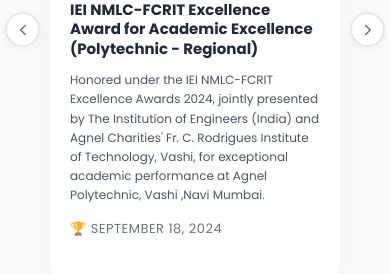
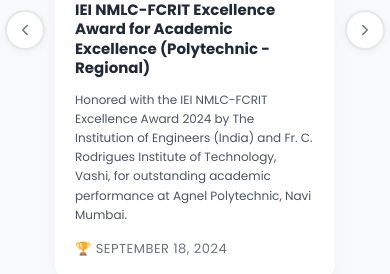
Before and after one commit to parmartanishq/Tanishq-Parmar-Portfolio, a React (Vite) app: page / in a window 390 px wide. Shown: the part 6013-6287 px from the top of the page. Built offline with nearby package versions, Linux system fonts and the light colour scheme.

Commit message:
'Awards Cards ' Updated

```diff
--- a/src/Components/Awards/Awards.css
+++ b/src/Components/Awards/Awards.css
@@ -258,8 +258,8 @@
     }
 
     .carousel_arrow {
-        width: 35px;
-        height: 35px;
+        width: 40px;
+        height: 40px;
     }
 
     .carousel_arrow svg {
--- a/src/Components/Awards/Awards.jsx
+++ b/src/Components/Awards/Awards.jsx
@@ -8,7 +8,7 @@
 import img_agnel from '../../assets/AwardsImages/Agnel.jpg';
 import img_jonda from '../../assets/AwardsImages/Jondhle.jpg';
 import img_thakur from '../../assets/AwardsImages/Thakur.jpg';
-import logo_external_link from "../../assets/logo_external_link.svg";
+// import logo_external_link from "../../assets/logo_external_link.svg";
 const Awards = () => {
     const [currentSlide, setCurrentSlide] = useState(0);
     const [touchStart, setTouchStart] = useState(null);
@@ -20,9 +20,7 @@
             id: 1,
             title: "IEI NMLC-FCRIT Excellence Award for Academic Excellence (Polytechnic - Regional)",
             image: img_award,
-            description: "Honored under the IEI NMLC-FCRIT Excellence Awards 2024, jointly presented by The Institution of Engineers \n" +
-                "(India)  and Agnel Charities' Fr. C. Rodrigues Institute of Technology, Vashi, for exceptional academic performance \n" +
-                "at Agnel Polytechnic, Vashi ,Navi Mumbai. ",
+            description: "Honored with the IEI NMLC-FCRIT Excellence Award 2024 by The Institution of Engineers (India) and Fr. C. Rodrigues Institute of Technology, Vashi, for outstanding academic performance at Agnel Polytechnic, Navi Mumbai.",
             date: "🏆 September 18, 2024",
             link: "https://www.linkedin.com/posts/tanishqparmar_i-am-truly-honored-to-receive-the-prestigious-activity-7287049662824419328-9EmH?utm_source=share&utm_medium=member_desktop&rcm=ACoAAEHL91kBoa83laOi5Quosyj-G3ulaCBW7Dk"
         },
```
